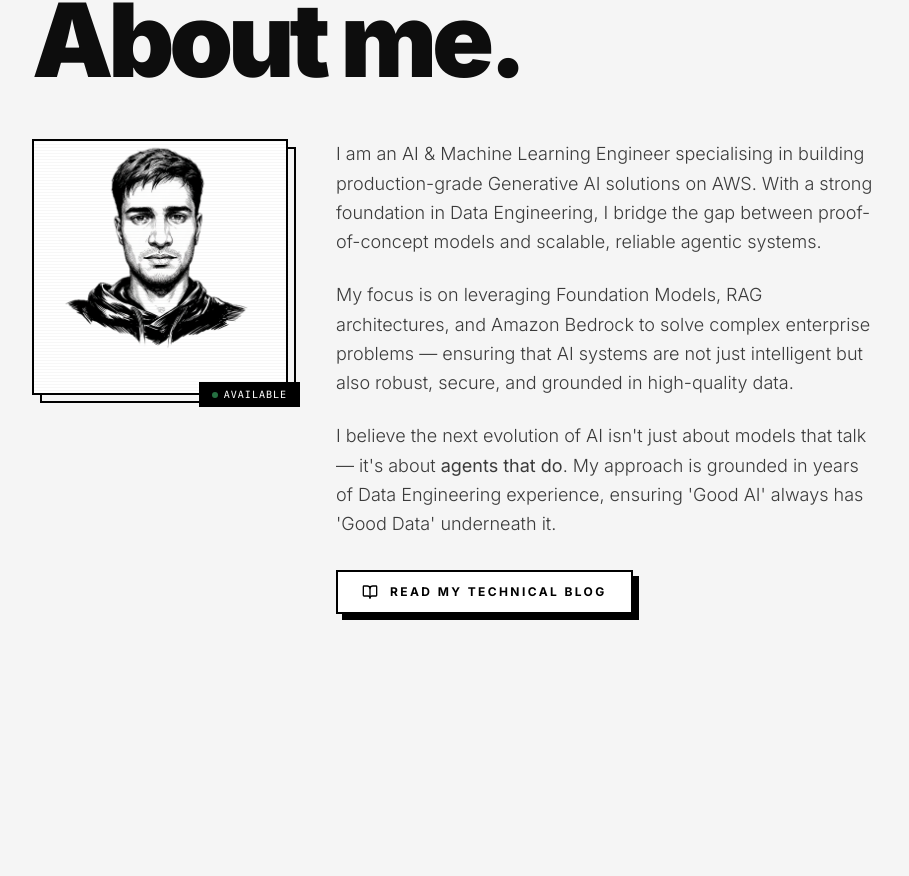
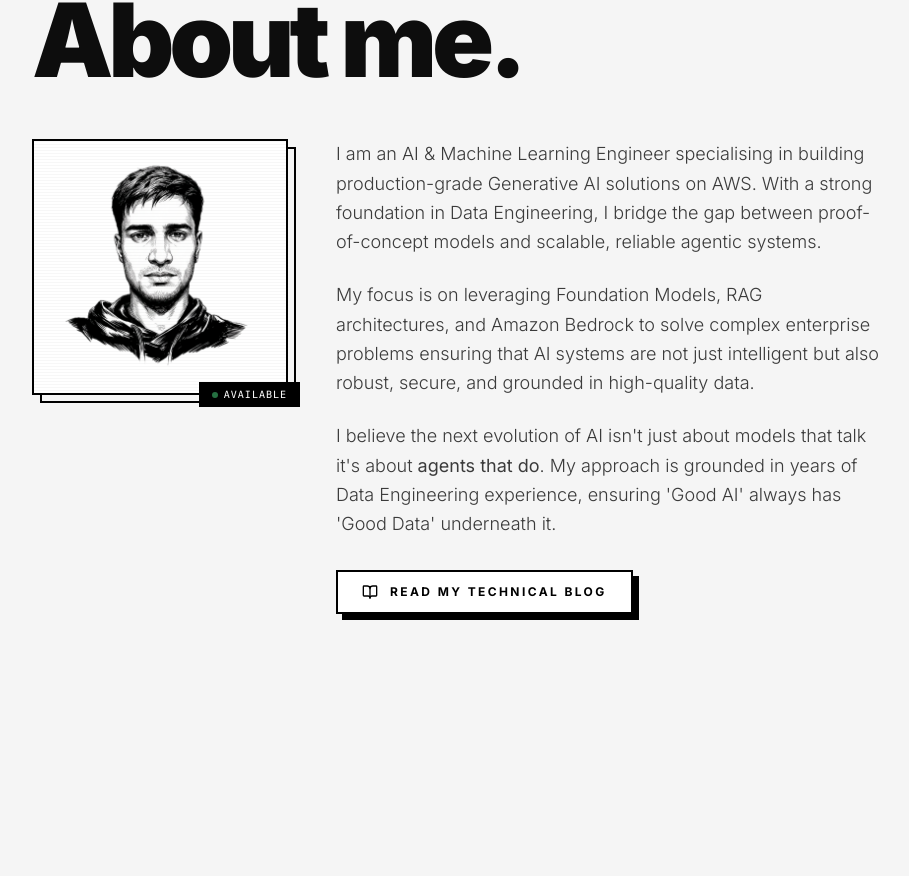
Before and after one commit to millind-yadav/millind-yadav.github.io, a React (Vite) app: page / in a window 1280 px wide. Shown: the part 939-1815 px from the top of the page, without its empty margins (184-1093 px from the left). Built offline with nearby package versions, Linux system fonts and the light colour scheme; the HTML template or start-up script is replaced by a standard one.

Commit message:
update 3 avatar changes

```diff
--- a/src/components/AboutSection.tsx
+++ b/src/components/AboutSection.tsx
@@ -15,13 +15,13 @@ const AboutSection = () => (
         </p>
         <p className="body-text max-w-2xl mt-6">
           My focus is on leveraging Foundation Models, RAG architectures, and
-          Amazon Bedrock to solve complex enterprise problems — ensuring that AI
+          Amazon Bedrock to solve complex enterprise problems ensuring that AI
           systems are not just intelligent but also robust, secure, and grounded
           in high-quality data.
         </p>
         <p className="body-text max-w-2xl mt-6 mb-8">
           I believe the next evolution of AI isn't just about models that
-          talk — it's about <strong>agents that do</strong>. My approach is
+          talk it's about <strong>agents that do</strong>. My approach is
           grounded in years of Data Engineering experience, ensuring 'Good AI'
           always has 'Good Data' underneath it.
         </p>
--- a/src/components/AnimatedAvatar.tsx
+++ b/src/components/AnimatedAvatar.tsx
@@ -14,7 +14,8 @@ const AnimatedAvatar = () => {
           <img
             src="/images/avatar.png"
             alt="Milind Yadav"
-            className="w-full h-full object-cover object-top"
+            className="w-full h-full object-cover"
+            style={{ objectPosition: "center 65%", transform: "translateY(7%)" }}
             loading="eager"
           />
         </div>
```
